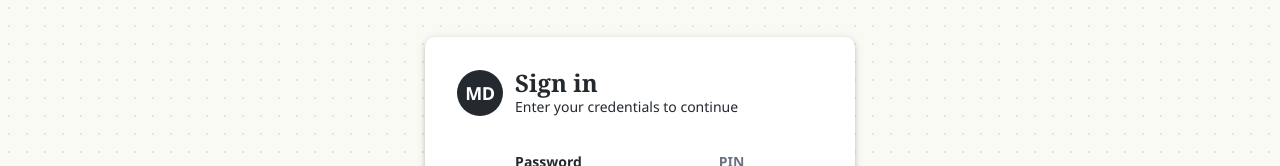
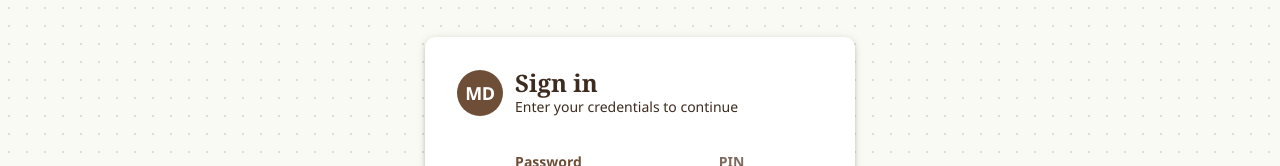
Before and after one commit to MyatThuraSoe/YummyFlow, a React (Vite) app in the folder megadine/frontend/: page /login in a window 1280 px wide. Shown: the part 163-329 px from the top of the page. Built offline with nearby package versions, Linux system fonts and the light colour scheme; no server answers.

Commit message:
Replace charcoal primary with coffee brown across the theme

```diff
--- a/megadine/frontend/index.html
+++ b/megadine/frontend/index.html
@@ -4,7 +4,7 @@
     <meta charset="UTF-8" />
     <link rel="icon" type="image/svg+xml" href="/favicon.svg" />
     <meta name="viewport" content="width=device-width, initial-scale=1.0, maximum-scale=1.0, user-scalable=no" />
-    <meta name="theme-color" content="#24292F" />
+    <meta name="theme-color" content="#6F4E37" />
     <title>MegaDine POS</title>
   </head>
   <body>
--- a/megadine/frontend/src/index.css
+++ b/megadine/frontend/src/index.css
@@ -1,12 +1,12 @@
 :root {
   --bg: #fafaf5;
   --panel: #ffffff;
-  --panel-2: #f3f4ee;
-  --line: #e3e4db;
-  --text: #24292f;
-  --muted: #676f7a;
-  --primary: #24292f;
-  --primary-2: #374151;
+  --panel-2: #f5f1ea;
+  --line: #e8e1d7;
+  --text: #3d2b1f;
+  --muted: #7d6b5d;
+  --primary: #6f4e37;
+  --primary-2: #5d4037;
   --brand: #16a34a;
   --brand-2: #15803d;
   --ok: #16a34a;
@@ -14,7 +14,7 @@
   --danger: #b23a2e;
   --info: #2f7fc1;
   --radius: 12px;
-  --shadow: 0 1px 2px rgba(36, 41, 47, 0.06), 0 1px 3px rgba(36, 41, 47, 0.04);
+  --shadow: 0 1px 2px rgba(61, 43, 31, 0.06), 0 1px 3px rgba(61, 43, 31, 0.04);
 }
 
 * { box-sizing: border-box; }
@@ -81,7 +81,7 @@ table.tbl tr:hover td { background: var(--panel-2); }
 
 /* Login */
 .login-wrap { min-height: 100vh; display: grid; place-items: center; background: radial-gradient(1200px 600px at 50% -10%, #eef0e6, var(--bg)); }
-.login-card { width: 380px; background: var(--panel); border: 1px solid var(--line); border-radius: 18px; padding: 28px; text-align: center; box-shadow: 0 12px 32px rgba(36,41,47,.10); }
+.login-card { width: 380px; background: var(--panel); border: 1px solid var(--line); border-radius: 18px; padding: 28px; text-align: center; box-shadow: 0 12px 32px rgba(61,43,31,.10); }
 .login-card h1 { margin: 0 0 4px; }
 .pin-dots { display: flex; gap: 12px; justify-content: center; margin: 18px 0; }
 .pin-dot { width: 16px; height: 16px; border-radius: 50%; border: 2px solid var(--line); }
@@ -118,7 +118,7 @@ table.tbl tr:hover td { background: var(--panel-2); }
 .table-grid { display: grid; grid-template-columns: repeat(auto-fill, minmax(150px, 1fr)); gap: 14px; }
 .table-card { border-radius: 14px; padding: 16px; border: 2px solid var(--line); background: var(--panel); text-align: left; box-shadow: var(--shadow); }
 .table-card.AVAILABLE { border-color: var(--ok); }
-.table-card.OCCUPIED { border-color: var(--primary-2); background: rgba(36,41,47,.05); }
+.table-card.OCCUPIED { border-color: var(--primary-2); background: rgba(111,78,55,.06); }
 .table-card.NEEDS_BILL { border-color: var(--info); }
 .table-card.NEEDS_CLEANING { border-color: var(--warn); }
 .table-card.RESERVED { border-color: #a855f7; }
@@ -133,14 +133,14 @@ table.tbl tr:hover td { background: var(--panel-2); }
 .ticket.overdue { border-color: var(--danger); }
 
 /* Modal */
-.overlay { position: fixed; inset: 0; background: rgba(36,41,47,.45); display: grid; place-items: center; z-index: 50; padding: 20px; }
-.modal { background: var(--panel); border: 1px solid var(--line); border-radius: 16px; width: 100%; max-width: 520px; max-height: 90vh; overflow: auto; box-shadow: 0 12px 32px rgba(36,41,47,.18); }
+.overlay { position: fixed; inset: 0; background: rgba(61,43,31,.45); display: grid; place-items: center; z-index: 50; padding: 20px; }
+.modal { background: var(--panel); border: 1px solid var(--line); border-radius: 16px; width: 100%; max-width: 520px; max-height: 90vh; overflow: auto; box-shadow: 0 12px 32px rgba(61,43,31,.18); }
 .modal-head { display: flex; align-items: center; padding: 16px 18px; border-bottom: 1px solid var(--line); }
 .modal-body { padding: 18px; }
 .modal-foot { padding: 14px 18px; border-top: 1px solid var(--line); display: flex; gap: 10px; justify-content: flex-end; }
 
 .toast { position: fixed; bottom: 20px; right: 20px; z-index: 90; display: flex; flex-direction: column; gap: 8px; }
-.toast-item { background: var(--panel); border: 1px solid var(--line); border-left: 4px solid var(--primary-2); border-radius: 10px; padding: 12px 16px; min-width: 240px; box-shadow: 0 6px 18px rgba(36,41,47,.12); }
+.toast-item { background: var(--panel); border: 1px solid var(--line); border-left: 4px solid var(--primary-2); border-radius: 10px; padding: 12px 16px; min-width: 240px; box-shadow: 0 6px 18px rgba(61,43,31,.12); }
 .toast-item.error { border-left-color: var(--danger); }
 .toast-item.ok { border-left-color: var(--ok); }
 
--- a/megadine/frontend/src/lib/theme.ts
+++ b/megadine/frontend/src/lib/theme.ts
@@ -6,12 +6,12 @@ const HEAD = '"Fraunces", Georgia, serif';
 
 export const theme = createTheme({
   palette: {
-    primary: { main: "#24292F", light: "#4B5563", dark: "#374151" },
+    primary: { main: "#6F4E37", light: "#8D6E63", dark: "#5D4037" },
     secondary: { main: "#16A34A", light: "#4ADE80", dark: "#15803D" },
     error: { main: "#B23A2E" },
     background: { default: "#FAFAF5", paper: "#FFFFFF" },
-    text: { primary: "#24292F", secondary: "#6B7280" },
-    divider: "#E3E4DB",
+    text: { primary: "#3D2B1F", secondary: "#7D6B5D" },
+    divider: "#E8E1D7",
   },
   typography: {
     fontFamily: SYSTEM_FONTS,
--- a/megadine/frontend/src/pages/Login.tsx
+++ b/megadine/frontend/src/pages/Login.tsx
@@ -79,7 +79,7 @@ export default function Login() {
         alignItems: "center",
         justifyContent: "center",
         bgcolor: "background.default",
-        backgroundImage: "radial-gradient(rgba(22,163,74,.16) 1px, transparent 1px)",
+        backgroundImage: "radial-gradient(rgba(111,78,55,.18) 1px, transparent 1px)",
         backgroundSize: "18px 18px",
         p: 2,
       }}
--- a/megadine/frontend/src/pages/SetupFirstAdmin.tsx
+++ b/megadine/frontend/src/pages/SetupFirstAdmin.tsx
@@ -68,7 +68,7 @@ export default function SetupFirstAdmin() {
         alignItems: "center",
         justifyContent: "center",
         bgcolor: "background.default",
-        backgroundImage: "radial-gradient(rgba(22,163,74,.16) 1px, transparent 1px)",
+        backgroundImage: "radial-gradient(rgba(111,78,55,.18) 1px, transparent 1px)",
         backgroundSize: "18px 18px",
         p: 2,
       }}
```
Also changed, not shown: megadine/frontend/public/favicon.svg.
